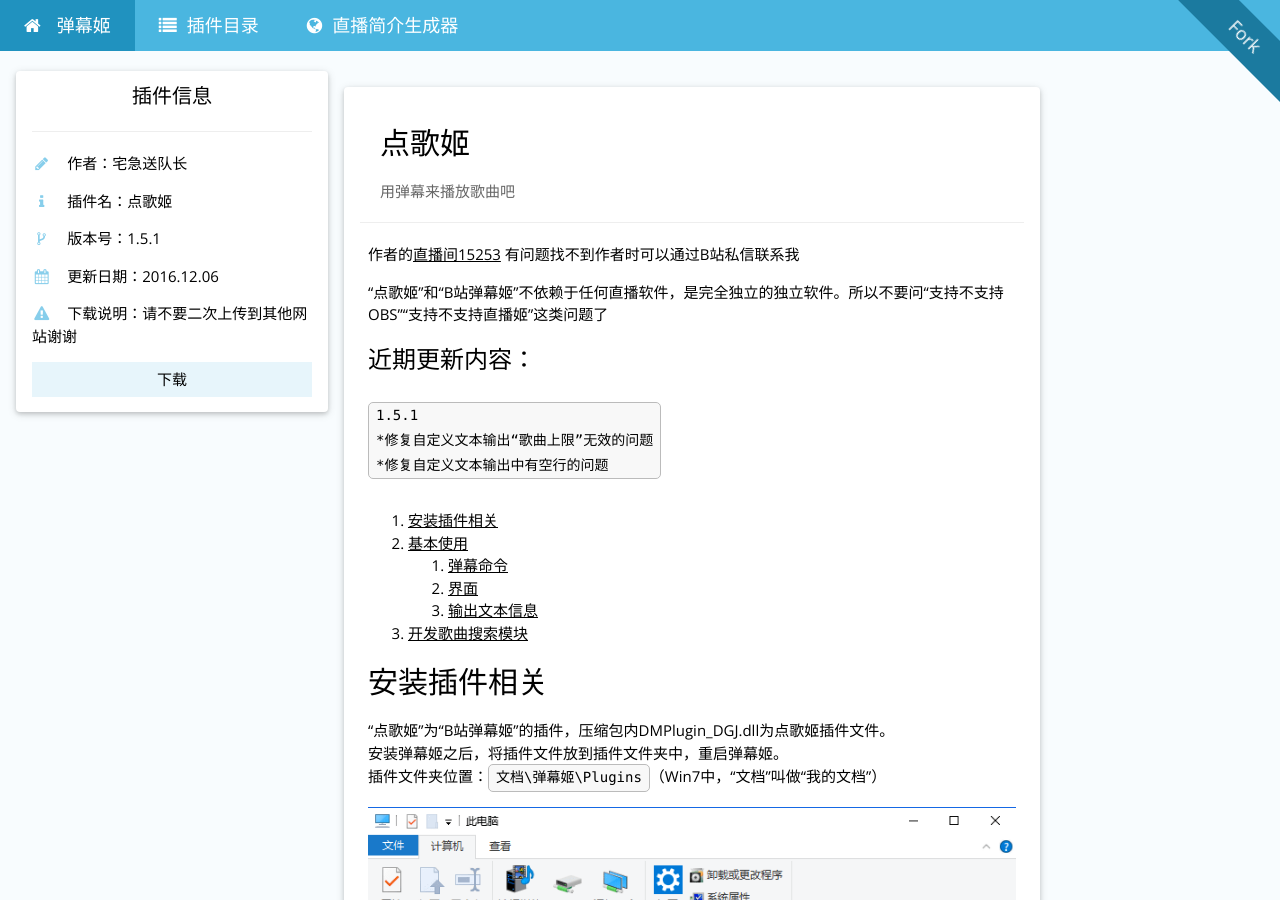
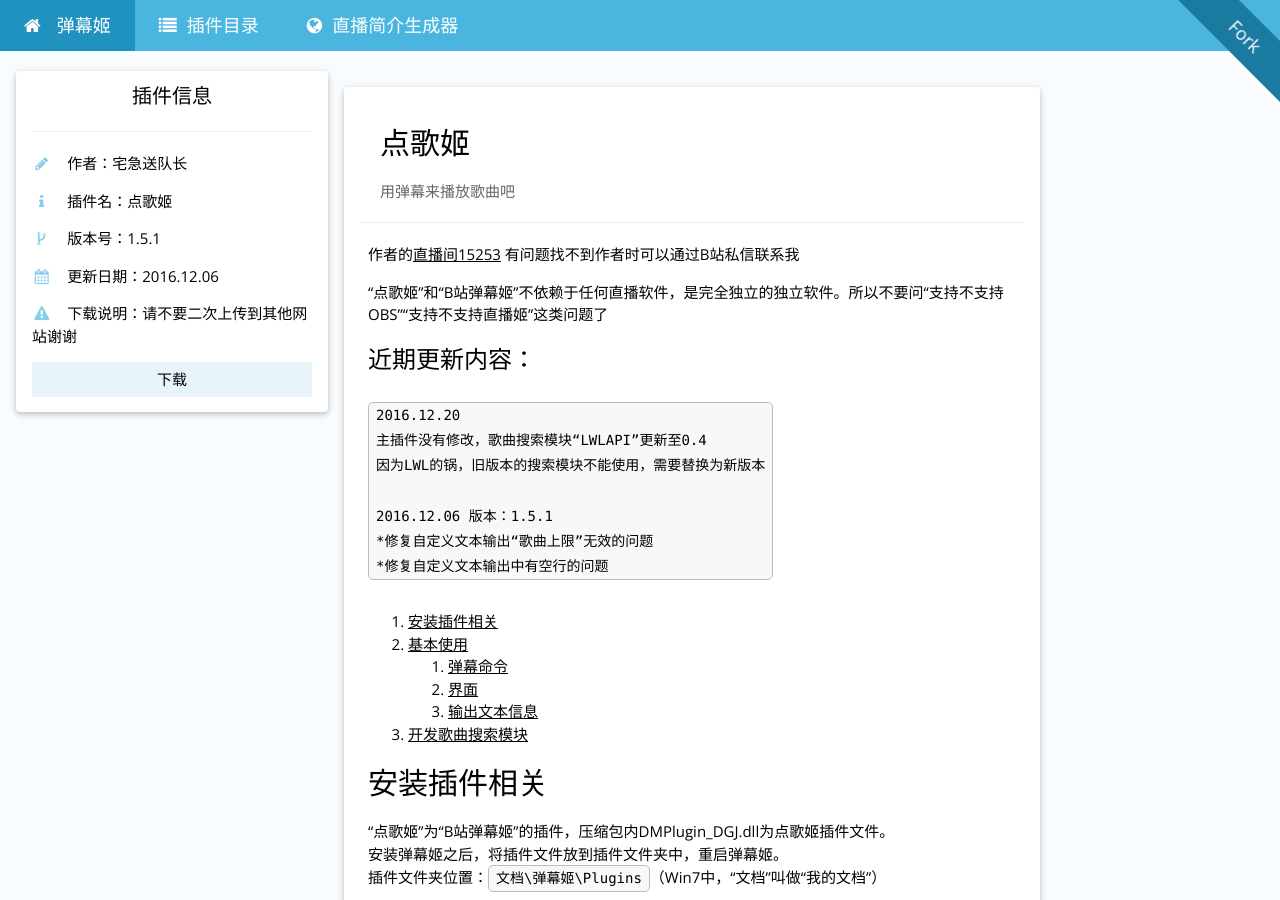
Before and after one commit to Bililive/www.danmuji.org, a Jekyll site: the page built from _plugin/DGJ.md, in a window 1280 px wide and 900 px high. Built offline with Jekyll 4.4.1, drawn with Linux system fonts in a browser that asks for light colours; nearby versions of some CDN libraries; some web fonts are replaced; comment, search, counter and statistics services are not loaded.

Commit message:
更新点歌姬搜索模块
坑爹lwl

````diff
--- a/_plugin/DGJ.md
+++ b/_plugin/DGJ.md
@@ -17,7 +17,11 @@
 ### 近期更新内容：
 
 ```
-1.5.1
+2016.12.20
+主插件没有修改，歌曲搜索模块“LWLAPI”更新至0.4
+因为LWL的锅，旧版本的搜索模块不能使用，需要替换为新版本
+
+2016.12.06 版本：1.5.1
 *修复自定义文本输出“歌曲上限”无效的问题
 *修复自定义文本输出中有空行的问题
 ```
````
Also changed, not shown: other parts of _plugin/DGJ.md (+1 -1 lines), 1 other file.
